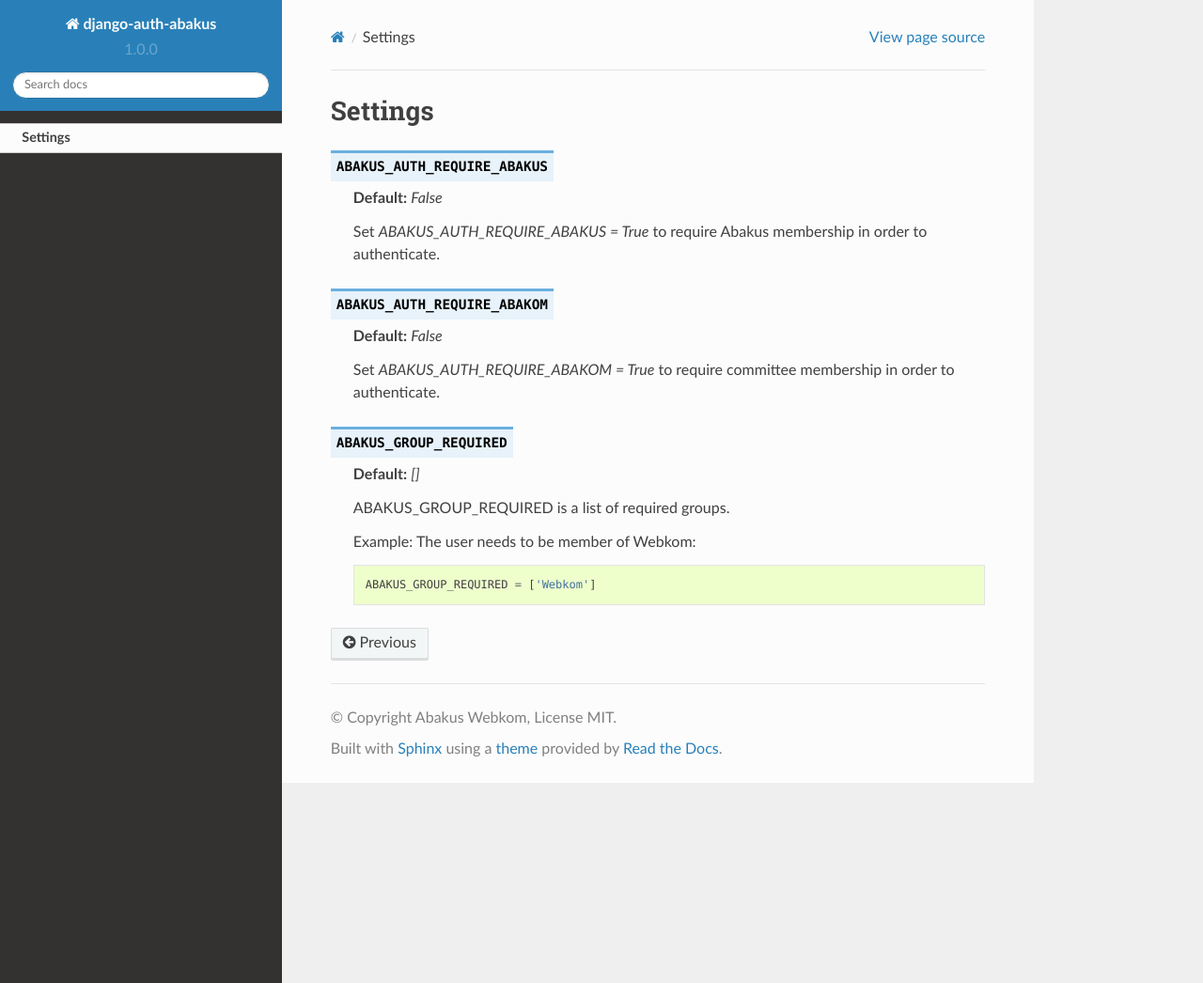
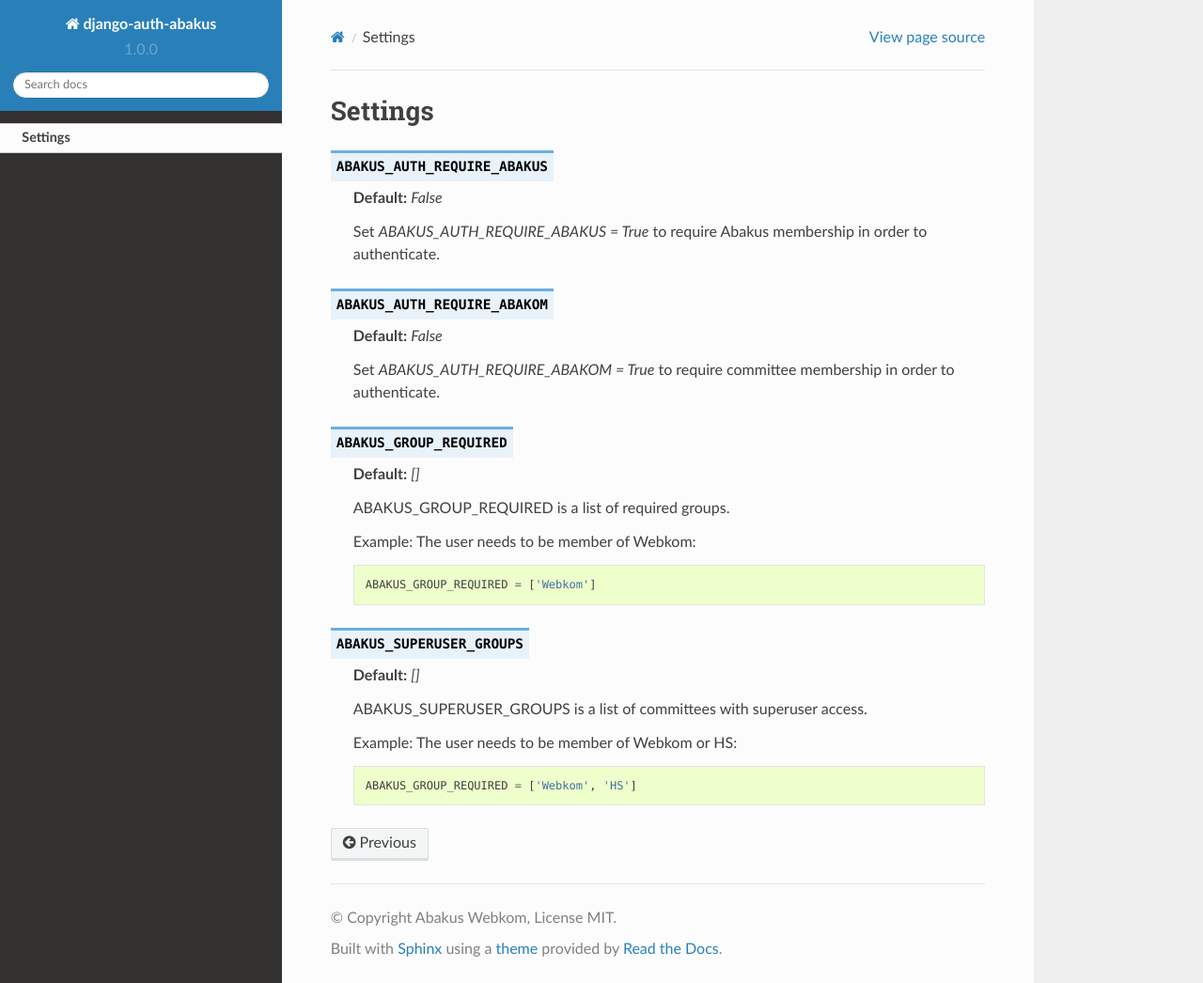
Before and after one commit to webkom/django-auth-abakus, a Sphinx documentation site: the page built from docs/settings.rst, in a window 1280 px wide and 1046 px high. Shown: the whole window at 94% size. Built offline with Sphinx 7.4.7 and the Read the Docs theme 2.0.0, drawn with Linux system fonts in a browser that asks for light colours.

Commit message:
add attribute for superuser group

```diff
--- a/docs/settings.rst
+++ b/docs/settings.rst
@@ -27,3 +27,15 @@ Settings
     Example: The user needs to be member of Webkom: ::
 
         ABAKUS_GROUP_REQUIRED = ['Webkom']
+
+
+.. attribute:: ABAKUS_SUPERUSER_GROUPS
+    :noindex:
+
+    **Default:** `[]`
+
+    ABAKUS_SUPERUSER_GROUPS is a list of committees with superuser access.
+
+    Example: The user needs to be member of Webkom or HS: ::
+
+        ABAKUS_GROUP_REQUIRED = ['Webkom', 'HS']
```
